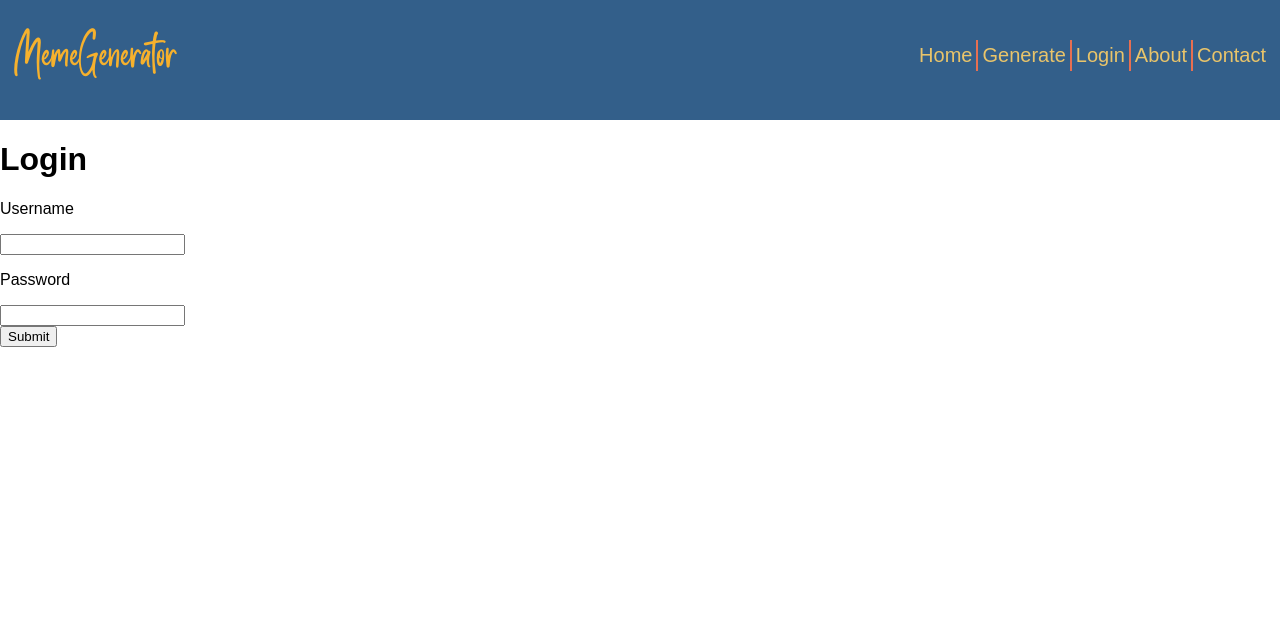
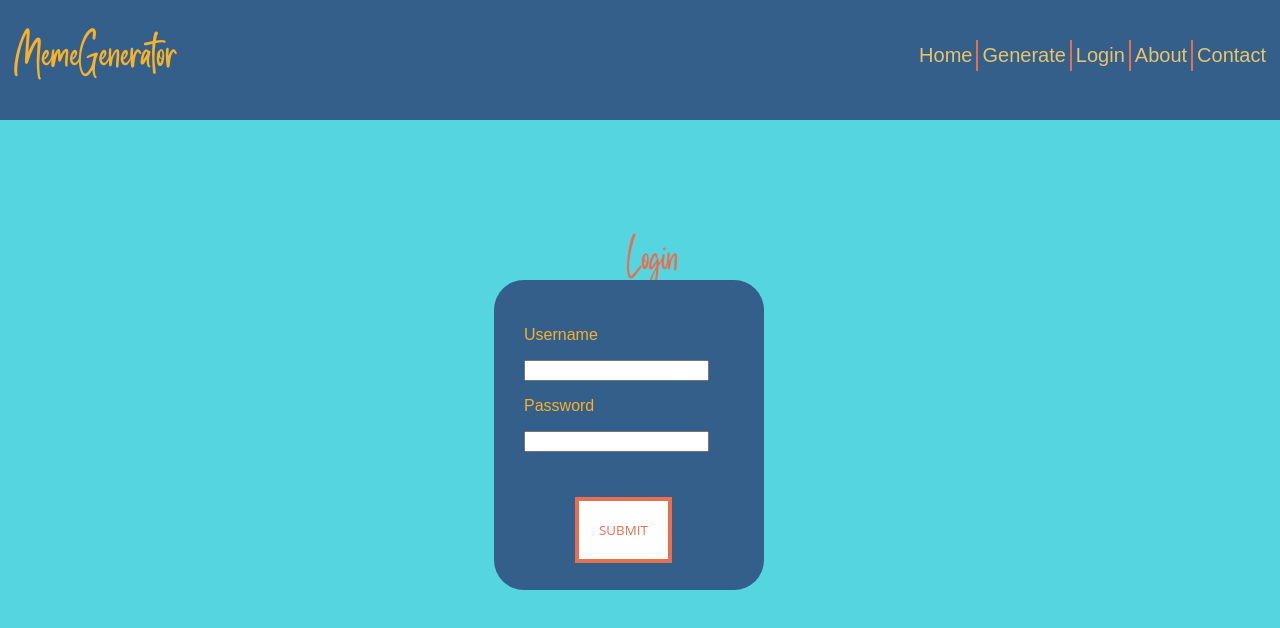
Before and after one commit to hugoSN7/ProjetWeb, a React app in the folder memegeneratorreact/: page /login in a window 1280 px wide. Built offline with nearby package versions, Linux system fonts and the light colour scheme.

Commit message:
css du login

```diff
--- a/memegeneratorreact/src/WebContent/css/General.css
+++ b/memegeneratorreact/src/WebContent/css/General.css
@@ -13,7 +13,7 @@
 
 
 body {
-    background-color: #FFFFFF;
+    background-color: #55D5E0;
     color: black;
     font-family: Arial;
     text-align: left;
@@ -43,3 +43,28 @@ body {
     line-height: 80px;
     border: #EA5863;
 }
+
+.button {
+    /* margin: 15px; */
+    font-family: 'Open Sans';
+    color: #e76f51;
+    text-transform: uppercase;
+    text-decoration: none;
+    background: #ffffff;
+    padding: 20px;
+    border: 4px solid #e76f51;
+    display: inline-block;
+    transition: all 0.4s ease 0s;
+}
+
+.button:hover {
+    color: #ffffff;
+    background: #F6B12D;
+    border-color: #e76f51;
+    transition: all 0.4s ease 0s;
+}
+
+.texte{
+    color:#F6B12D;
+    font-size:16px;
+  }
--- a/memegeneratorreact/src/WebContent/css/Login.css
+++ b/memegeneratorreact/src/WebContent/css/Login.css
@@ -1,3 +1,30 @@
 .login {
     text-shadow:#ff006e 2.5px 2.5px 0,#8338ec 5px 5px 0,#3a86ff 7.5px 7.5px 0,#333 10px 10px 10px;color:#ffcc00;
 }
+
+.connection{
+    background:#335F8A;
+    border-radius: 30px;
+    background-size: contain;
+    background-repeat: no-repeat;
+    width: 210px;
+    height: 250px;
+    padding: 30px;
+    position: absolute;
+    top: 50%; left: 55%;
+    margin-left: -210px; /* (width + padding)/2 */
+    margin-top: -120px; /* (height + padding)/2 */
+}
+
+#logbutton{
+    position: absolute;
+    top: 70%; left: 30%;
+}
+
+#login{
+    position: absolute;
+    color: #e76f51;
+    top: 27%; left: 49%;
+    font-size: 15px;
+    font-family: "South Australia", serif;
+}
--- a/memegeneratorreact/src/pages/Home.js
+++ b/memegeneratorreact/src/pages/Home.js
@@ -1,7 +1,6 @@
 import '../WebContent/css/General.css';
 import '../WebContent/css/Home.css';
 
-<div id="header"></div>
 
 const Home = () => {
   return <h1 class="home">Home</h1>;
--- a/memegeneratorreact/src/pages/Login.js
+++ b/memegeneratorreact/src/pages/Login.js
@@ -60,18 +60,20 @@ function Login (){
 
 
   return (
-  <><h1>Login</h1>
+  <>
+    <h1 id="login" class="texte">Login</h1>
     <form onSubmit={handleSubmit} >
+    <div class="connection">
     <label>
-        <p>Username</p>
+        <p class="texte">Username</p>
         <input type="text" onChange={(e) => setUsername(e.target.value)}  />
     </label>
     <label>
-        <p>Password</p>
+        <p class="texte">Password</p>
         <input type="password" onChange={(e) => setPassword(e.target.value)} />
     </label>
-      <div>
-        <button type="submit">Submit</button>
+
+        <button type="submit" id="logbutton" class="button">Submit</button>
     </div>
   </form>
 </>
```
Lines whose indentation alone changed are shown as unchanged.
